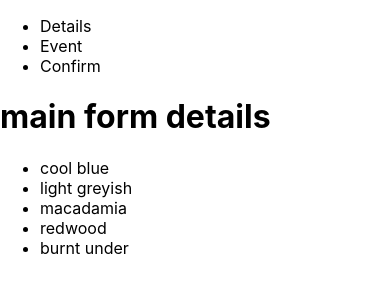
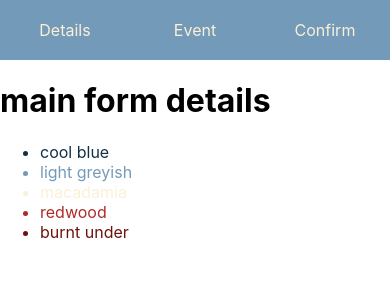
Before and after one commit to rhythm1124/Booking-app-, a React (Create React App) app in the folder bookingapp/: page / in a window 390 px wide. Shown: the top 300 px of the page. Built offline with nearby package versions, Linux system fonts and the light colour scheme.

Commit message:
Update main_form.css

```diff
--- a/bookingapp/src/styles/main_form.css
+++ b/bookingapp/src/styles/main_form.css
@@ -0,0 +1,65 @@
+.side-container{
+    display: flex;
+    flex-direction: column;
+    position: fixed;
+    background-color: #739ab9;
+    height: 100vh;
+    width: 100px;
+    top:0;
+    left:0;
+    /* padding:10px; */
+    z-index: 1000;
+    box-shadow: 2px 0 5px rgba(0, 0, 0, 0,1);
+}
+.side-container ul {
+    list-style-type: none;
+    padding: 0;
+    margin: 0;
+}
+.side-container li{
+    margin: 10px 0;
+    padding: 10px;
+    color: #fbf0d8;
+    cursor: pointer;
+}
+.side-container a{
+    text-decoration: none;
+    color: inherit;
+}
+
+
+#a {color: #113047;}
+#b {color: #739ab9;}
+#c {color: #fbf0d8;}
+#d {color: #b02a29;}
+#e {color: #6d120b;}
+
+@media (max-width:768px) {
+    .side-container {
+        width: 100%;
+        height: auto;
+        position: relative;
+        top: 0;
+        left: 0;
+        box-shadow: none;
+        flex-direction: row;
+        overflow-x: auto;
+        justify-content: space-around;
+        align-items: center;
+        overflow-x: auto;
+        padding: 10px 0;
+    }
+    .side-container li{
+        margin: 0 10px;
+        padding: 10px;
+        flex: 1;
+        text-align: center;
+    }
+    .side-container ul{
+        display: flex;
+        padding: 0;
+        margin: 0;
+        width: 100%;
+        overflow-x: auto;
+    }
+}
```
